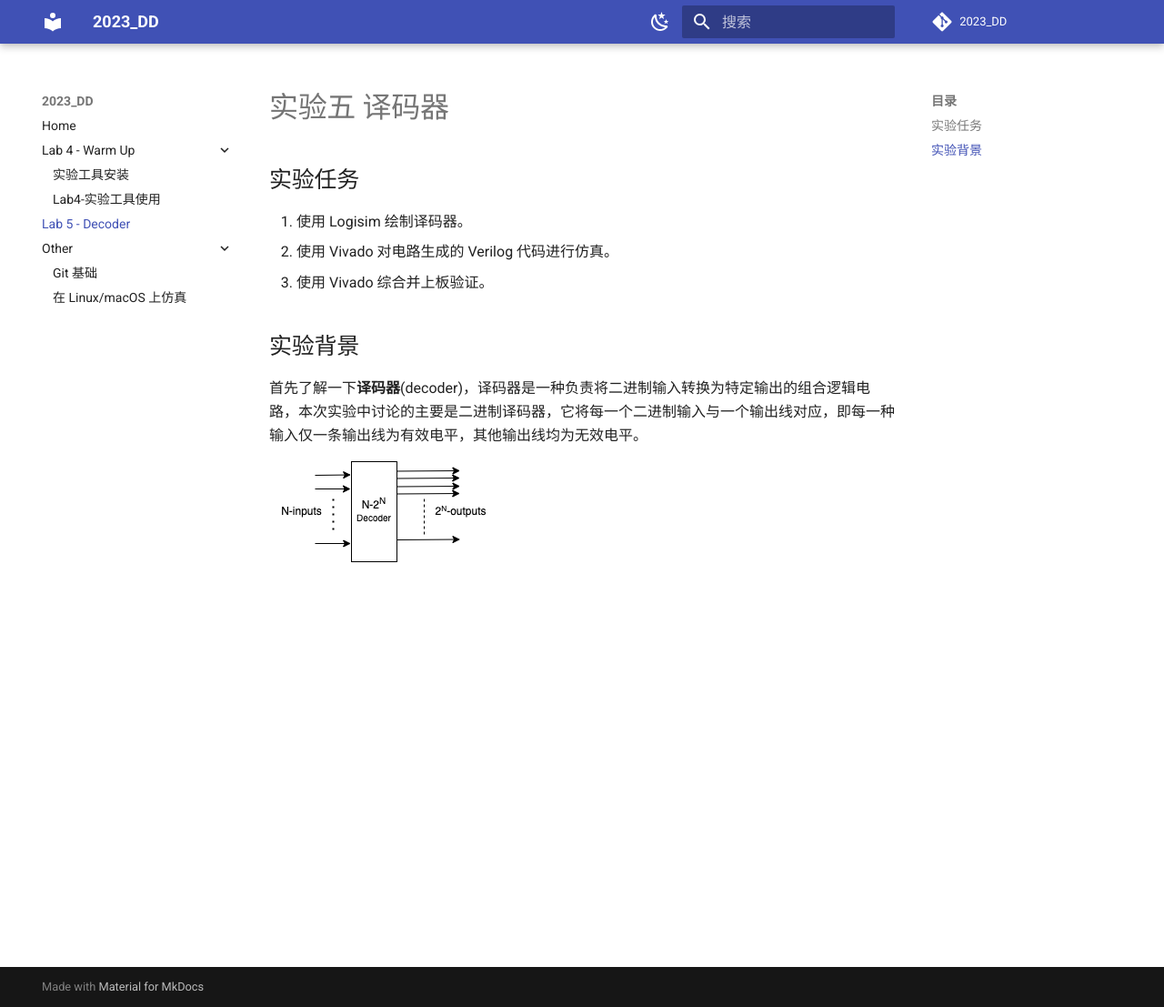
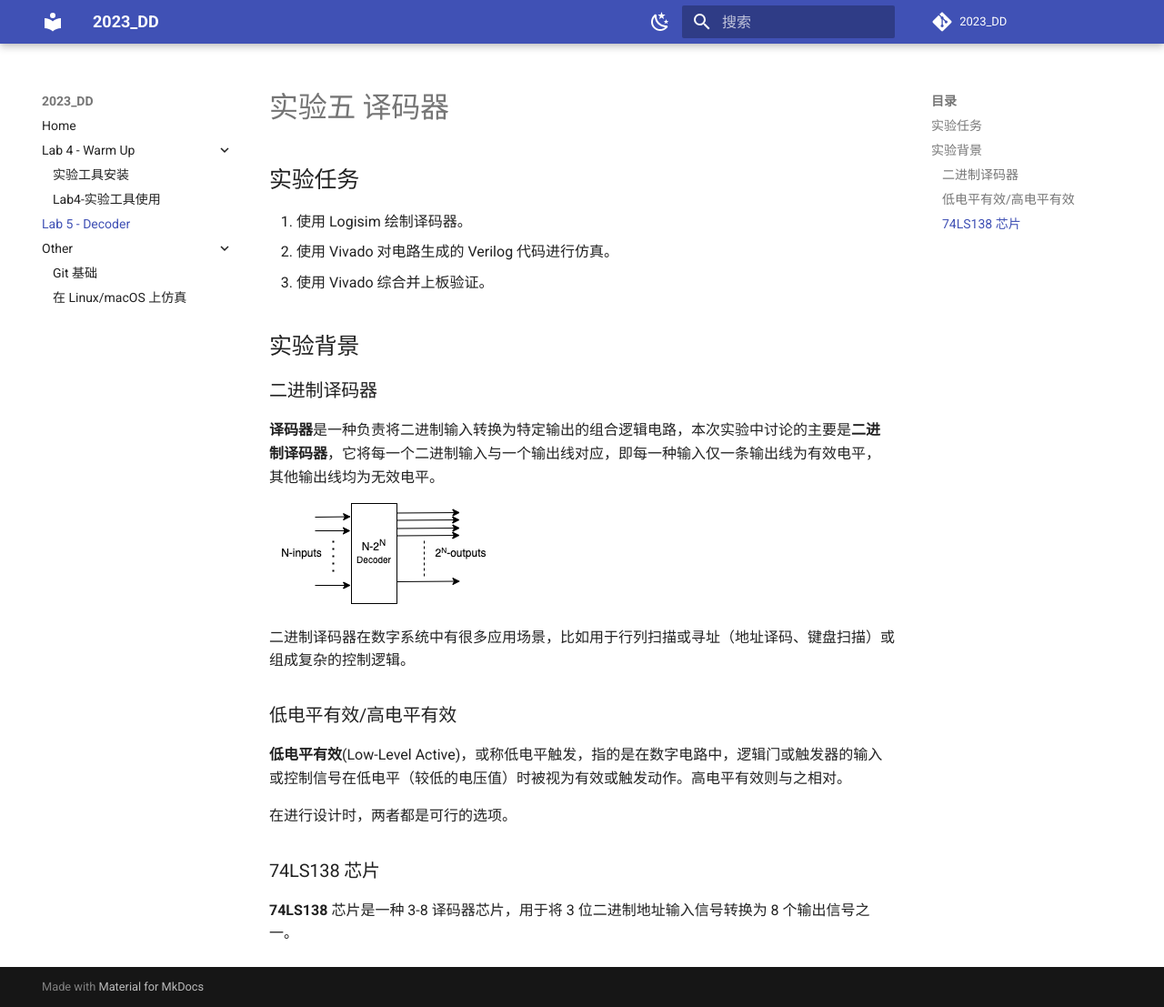
Before and after one commit to Guahao31/2023_DD, an MkDocs documentation site: the page built from docs/lab5/decoder.md, in a window 1280 px wide and 1107 px high. Shown: the whole window at 91% size. Built offline with MkDocs 1.6.1 and Material for MkDocs 9.7.7, drawn with Linux system fonts in a browser that asks for light colours; comment, search, counter and statistics services are not loaded.

Commit message:
udpate: background

```diff
--- a/docs/lab5/decoder.md
+++ b/docs/lab5/decoder.md
@@ -8,6 +8,20 @@
 
 ## 实验背景
 
-首先了解一下**译码器**(decoder)，译码器是一种负责将二进制输入转换为特定输出的组合逻辑电路，本次实验中讨论的主要是二进制译码器，它将每一个二进制输入与一个输出线对应，即每一种输入仅一条输出线为有效电平，其他输出线均为无效电平。
+### 二进制译码器
+
+**译码器**是一种负责将二进制输入转换为特定输出的组合逻辑电路，本次实验中讨论的主要是**二进制译码器**，它将每一个二进制输入与一个输出线对应，即每一种输入仅一条输出线为有效电平，其他输出线均为无效电平。
 
 <img src="../pic/decoder_n.png">
+
+二进制译码器在数字系统中有很多应用场景，比如用于行列扫描或寻址（地址译码、键盘扫描）或组成复杂的控制逻辑。
+
+### 低电平有效/高电平有效
+
+**低电平有效**(Low-Level Active)，或称低电平触发，指的是在数字电路中，逻辑门或触发器的输入或控制信号在低电平（较低的电压值）时被视为有效或触发动作。高电平有效则与之相对。
+
+在进行设计时，两者都是可行的选项。
+
+### 74LS138 芯片
+
+**74LS138** 芯片是一种 3-8 译码器芯片，用于将 3 位二进制地址输入信号转换为 8 个输出信号之一。
```
